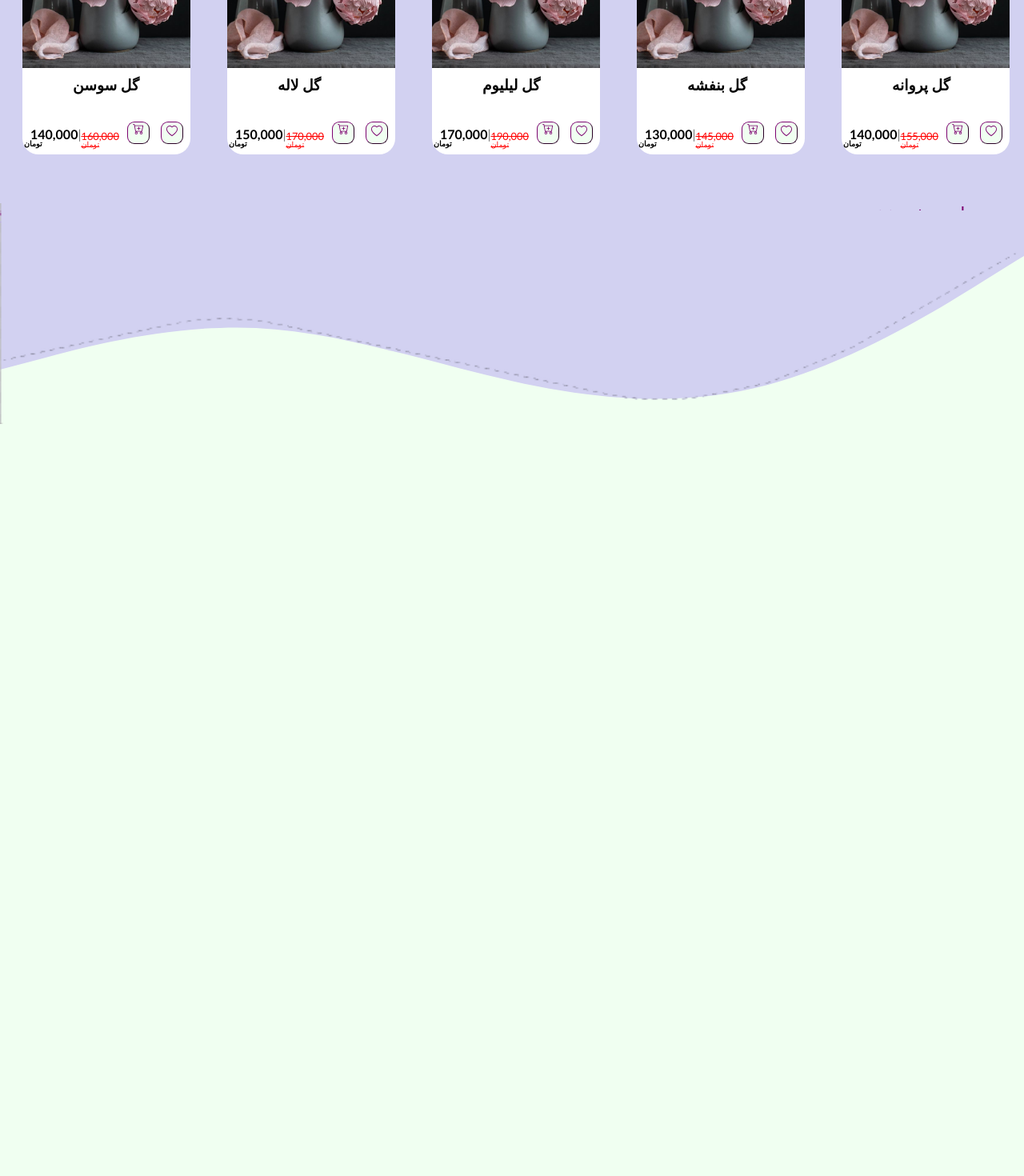
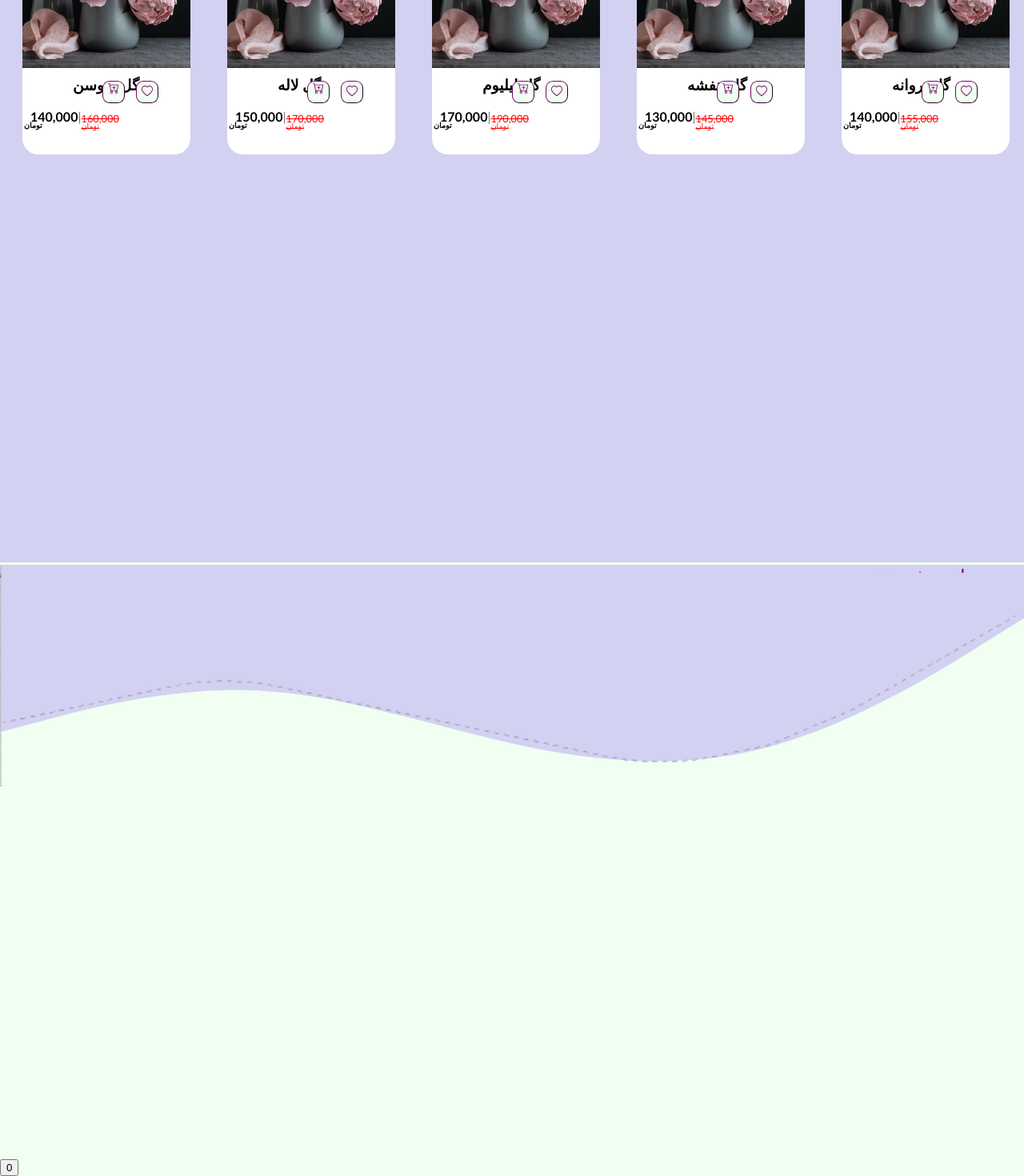
Before and after one commit to tinafazeli/Flowershop_vue, a Vue app in the folder flowershop/: page / in a window 1280 px wide. Shown: the part 1732-3202 px from the top of the page at 80% size. Before the commit the page ends 2727 px from the top, so only its background shows below. Built offline with nearby package versions, Linux system fonts and the light colour scheme.

Commit message:
created buy section for card

```diff
--- a/flowershop/public/style.css
+++ b/flowershop/public/style.css
@@ -237,12 +237,13 @@ body{
     border-color:#7D0371;
     border-radius: 9px;
     color: #7D0371;
-    position: relative;
-    left: 10px;
+    position: absolute;
+    left: 100px;
     top: 16px;
     width: 28px;
     height: 28px;
 }
+
 .best-sell .top-sellers .item-detail .like{
     background-color: #f0fff1;
     border-width: 1px;
--- a/flowershop/src/components/Home.vue
+++ b/flowershop/src/components/Home.vue
@@ -43,7 +43,7 @@
                             <svg xmlns="http://www.w3.org/2000/svg" fill="currentColor" class="bi bi-heart" viewBox="0 0 16 16">
                                 <path d="m8 2.748-.717-.737C5.6.281 2.514.878 1.4 3.053c-.523 1.023-.641 2.5.314 4.385.92 1.815 2.834 3.989 6.286 6.357 3.452-2.368 5.365-4.542 6.286-6.357.955-1.886.838-3.362.314-4.385C13.486.878 10.4.28 8.717 2.01L8 2.748zM8 15C-7.333 4.868 3.279-3.04 7.824 1.143c.06.055.119.112.176.171a3.12 3.12 0 0 1 .176-.17C12.72-3.042 23.333 4.867 8 15z"/>
                                 </svg>
-                        </button>
+                    </button>
                   </button>
                 </div>
               </div>
@@ -60,23 +60,26 @@
                       <a class="space">|</a>
                       <a href="#" class="befor">{{ x.bprice }}<br><span class="rial">تومان</span></a>
                   </div>
-                  <button class="buy">
-                    <svg @click="Buy1()"
-                    id="buybtn1"
-                    xmlns="http://www.w3.org/2000/svg"
+                  <button class="buy" v-on:click="x.Buy =! x.Buy">
+                    <div v-if="x.Buy">
+                      <svg xmlns="http://www.w3.org/2000/svg"
                     fill="currentColor"
                     :class="x.class"
-                    viewBox="0 0 16 16" >
+                    viewBox="0 0 16 16">
                     <path d="M9 5.5a.5.5 0 0 0-1 0V7H6.5a.5.5 0 0 0 0 1H8v1.5a.5.5 0 0 0 1 0V8h1.5a.5.5 0 0 0 0-1H9V5.5z"/>
                     <path d="M.5 1a.5.5 0 0 0 0 1h1.11l.401 1.607 1.498 7.985A.5.5 0 0 0 4 12h1a2 2 0 1 0 0 4 2 2 0 0 0 0-4h7a2 2 0 1 0 0 4 2 2 0 0 0 0-4h1a.5.5 0 0 0 .491-.408l1.5-8A.5.5 0 0 0 14.5 3H2.89l-.405-1.621A.5.5 0 0 0 2 1H.5zm3.915 10L3.102 4h10.796l-1.313 7h-8.17zM6 14a1 1 0 1 1-2 0 1 1 0 0 1 2 0zm7 0a1 1 0 1 1-2 0 1 1 0 0 1 2 0z"/>
                   </svg>
-                  <svg @click="Buy2()"
-                  id="buybtn2"
+                    </div>
+                    <div v-else>
+                      <svg
                     xmlns="http://www.w3.org/2000/svg" fill="currentColor"
                     :class="x.secClass"
                     viewBox="0 0 16 16">
                     <path d="M.5 1a.5.5 0 0 0 0 1h1.11l.401 1.607 1.498 7.985A.5.5 0 0 0 4 12h1a2 2 0 1 0 0 4 2 2 0 0 0 0-4h7a2 2 0 1 0 0 4 2 2 0 0 0 0-4h1a.5.5 0 0 0 .491-.408l1.5-8A.5.5 0 0 0 14.5 3H2.89l-.405-1.621A.5.5 0 0 0 2 1H.5zM6 14a1 1 0 1 1-2 0 1 1 0 0 1 2 0zm7 0a1 1 0 1 1-2 0 1 1 0 0 1 2 0zm-1.646-7.646-3 3a.5.5 0 0 1-.708 0l-1.5-1.5a.5.5 0 1 1 .708-.708L8 8.293l2.646-2.647a.5.5 0 0 1 .708.708z"/>
-                  </svg>
+
+                      </svg>
+                    </div>
+
                   <button class="like">
                             <svg xmlns="http://www.w3.org/2000/svg" fill="currentColor" class="bi bi-heart" viewBox="0 0 16 16">
                                 <path d="m8 2.748-.717-.737C5.6.281 2.514.878 1.4 3.053c-.523 1.023-.641 2.5.314 4.385.92 1.815 2.834 3.989 6.286 6.357 3.452-2.368 5.365-4.542 6.286-6.357.955-1.886.838-3.362.314-4.385C13.486.878 10.4.28 8.717 2.01L8 2.748zM8 15C-7.333 4.868 3.279-3.04 7.824 1.143c.06.055.119.112.176.171a3.12 3.12 0 0 1 .176-.17C12.72-3.042 23.333 4.867 8 15z"/>
@@ -85,6 +88,11 @@
                   </button>
                 </div>
               </div>
+            </div>
+
+
+            <div class="top-sellers">
+
             </div>
           </div>
           <div class="continue" dir="rtl">
@@ -97,11 +105,15 @@
             <p id="titr">پرفروش ترین ها
             </p>
         </div>
+        <button @click="count++">{{count}}</button>
+
+        <p v-if="count>3">{{ count }}</p>
     </div>
 </template>
 
 <script>
 import Navbar from '@/components/NavbarSec.vue'
+// import ref from 'vue'
 export default {
   name:'NavbarView',
   components:{
@@ -109,39 +121,54 @@ export default {
   },
   data(){
     return{
+      // Test:ref(true),
+      count:0,
     card:[{
      title:"گل سوسن",
     price:'140,000',
   bprice:'160,000',
 class:'bi bi-cart-plus',
-secClass: 'bi bi-cart-check-fill'},
+secClass: 'bi bi-cart-check-fill',
+Buy:true,
+},
+
 {
      title:"گل لاله",
     price:'150,000',
   bprice:'170,000',
 class:'bi bi-cart-plus',
+Buy:true,
 secClass: 'bi bi-cart-check-fill'},
 {
      title:"گل لیلیوم",
     price:'170,000',
   bprice:'190,000',
 class:'bi bi-cart-plus',
+Buy:true,
+
 secClass: 'bi bi-cart-check-fill'},
 {
      title:"گل بنفشه",
     price:'130,000',
   bprice:'145,000',
 class:'bi bi-cart-plus',
+Buy:true,
+
 secClass: 'bi bi-cart-check-fill'},
 {
      title:"گل پروانه",
     price:'140,000',
   bprice:'155,000',
 class:'bi bi-cart-plus',
+Buy:true,
+
 secClass: 'bi bi-cart-check-fill'},]
     }
   },
   methods:{
+    handleBuy(){
+      this.Buy=! this.Buy
+    },
     Buy1(){
       var buybtn1=document.getElementById('buybtn1');
       var buybtn2=document.getElementById('buybtn2');
```
